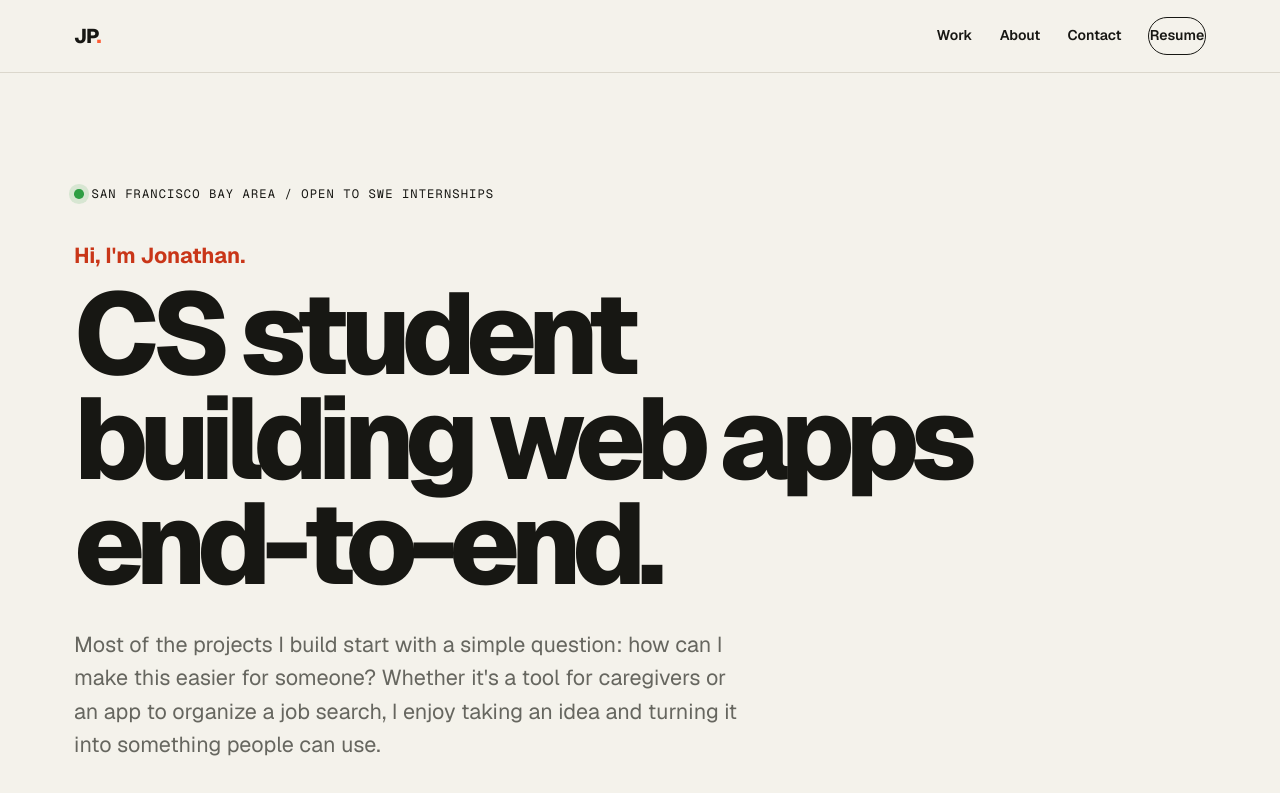
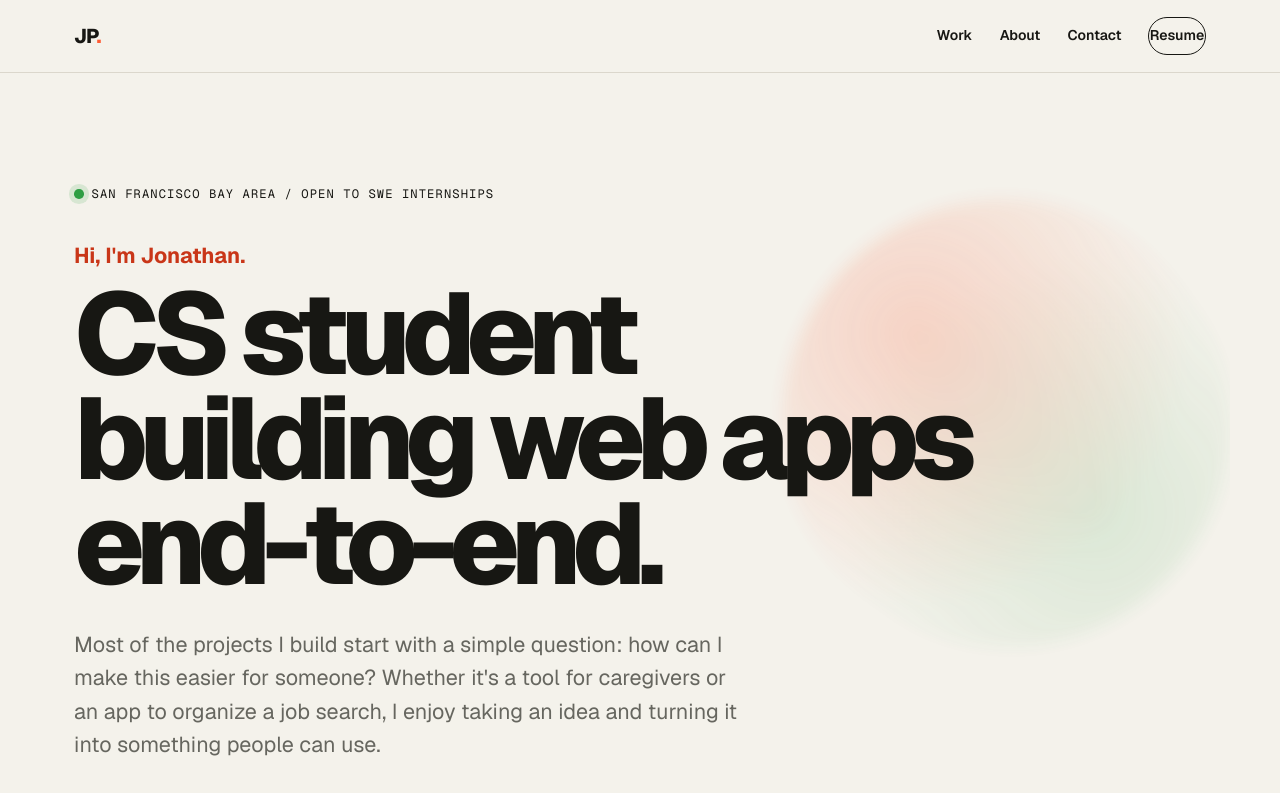
Before and after one commit to jonathanphuung/portfolio, a Next.js app: page / in a window 1280 px wide. Shown: the top 793 px of the page. Built offline with nearby package versions, Linux system fonts and the light colour scheme.

Commit message:
add subtle hero motion polish

```diff
--- a/src/app/globals.css
+++ b/src/app/globals.css
@@ -117,11 +117,31 @@ a { color: inherit; }
 }
 
 .hero {
+  position: relative;
   min-height: min(760px, calc(100vh - 4.5rem));
   display: flex;
   flex-direction: column;
   justify-content: center;
   align-items: flex-start;
+  overflow: hidden;
+  isolation: isolate;
+}
+
+.hero::after {
+  content: "";
+  position: absolute;
+  top: 12%;
+  right: 0;
+  z-index: -1;
+  width: min(36vw, 28rem);
+  aspect-ratio: 1;
+  border-radius: 999px;
+  background:
+    radial-gradient(circle at 30% 30%, color-mix(in srgb, var(--accent) 26%, transparent), transparent 62%),
+    radial-gradient(circle at 70% 70%, color-mix(in srgb, #2f9e44 16%, transparent), transparent 58%);
+  filter: blur(8px);
+  opacity: .8;
+  pointer-events: none;
 }
 
 .motion-ready [data-reveal] {
@@ -146,6 +166,10 @@ a { color: inherit; }
   animation: hero-rise 760ms cubic-bezier(.22, 1, .36, 1) both;
 }
 
+.motion-ready .hero::after {
+  animation: hero-glow-float 9s ease-in-out infinite alternate;
+}
+
 .motion-ready .hero.is-visible .intro-label { animation-delay: 80ms; }
 .motion-ready .hero.is-visible h1 { animation-delay: 140ms; }
 .motion-ready .hero.is-visible .hero-copy { animation-delay: 220ms; }
@@ -160,6 +184,15 @@ a { color: inherit; }
   to {
     opacity: 1;
     transform: translateY(0);
+  }
+}
+
+@keyframes hero-glow-float {
+  from {
+    transform: translate3d(0, -10px, 0) scale(1);
+  }
+  to {
+    transform: translate3d(-18px, 18px, 0) scale(1.06);
   }
 }
 
@@ -221,6 +254,13 @@ a { color: inherit; }
   border-radius: 1.1rem;
   padding: 1rem;
   background: color-mix(in srgb, var(--card) 80%, transparent);
+  transition: transform 200ms ease, border-color 200ms ease, box-shadow 200ms ease;
+}
+
+.proof-bar div:hover {
+  border-color: color-mix(in srgb, var(--accent) 45%, var(--line));
+  box-shadow: 0 18px 40px color-mix(in srgb, var(--ink) 9%, transparent);
+  transform: translateY(-4px);
 }
 
 .proof-bar strong {
@@ -677,8 +717,10 @@ a { color: inherit; }
   }
   .section-wrap { padding: 5rem 1rem; scroll-margin-top: 4rem; }
   .hero { min-height: calc(100svh - 4rem); padding-top: 4rem; padding-bottom: 4rem; }
+  .hero::after { width: 18rem; opacity: .55; }
   .hero h1 { font-size: clamp(3.2rem, 16vw, 5.2rem); }
   .proof-bar { grid-template-columns: 1fr; }
+  .proof-bar div:hover { transform: none; }
   .section-heading { grid-template-columns: 1fr; margin-bottom: 2rem; }
   .project { grid-template-columns: 1fr; min-height: 0; }
   .project:hover { transform: none; }
```
